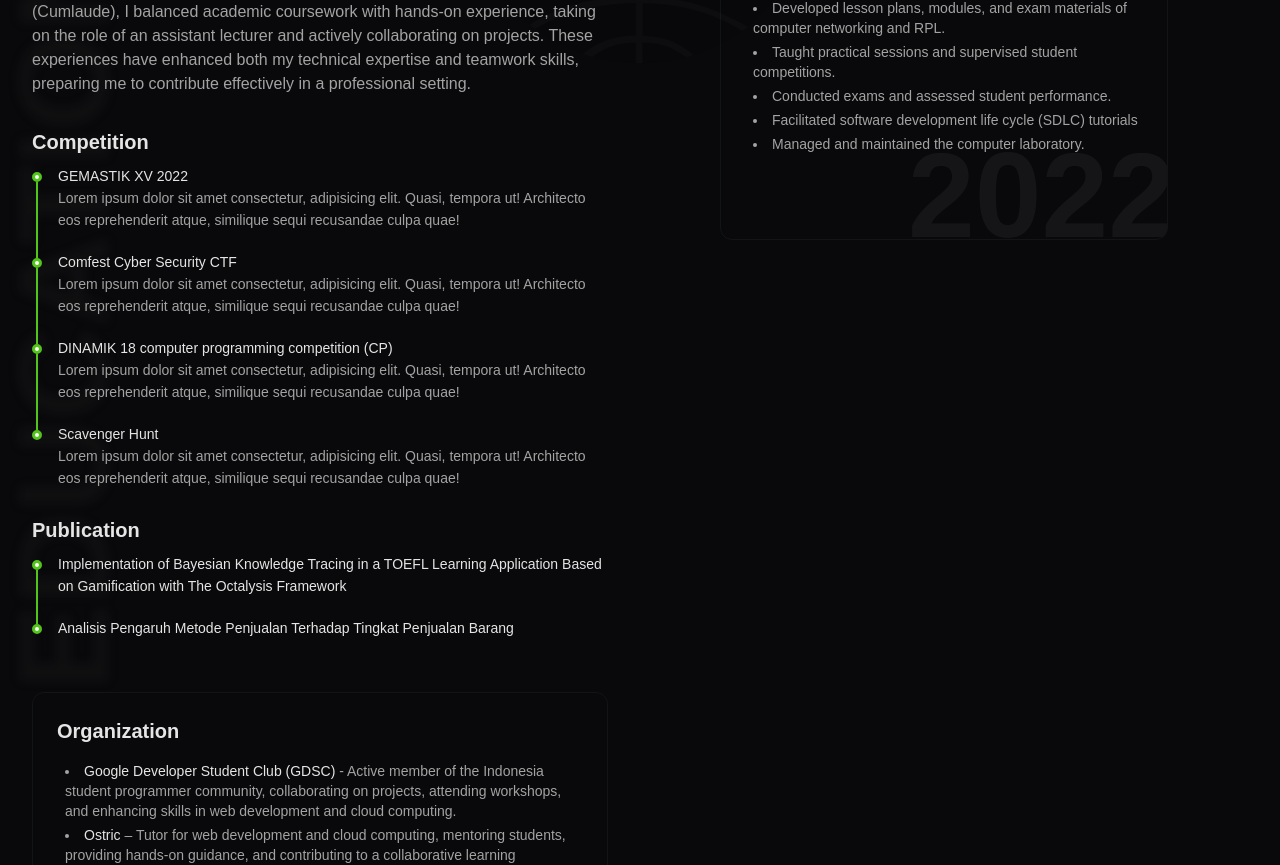
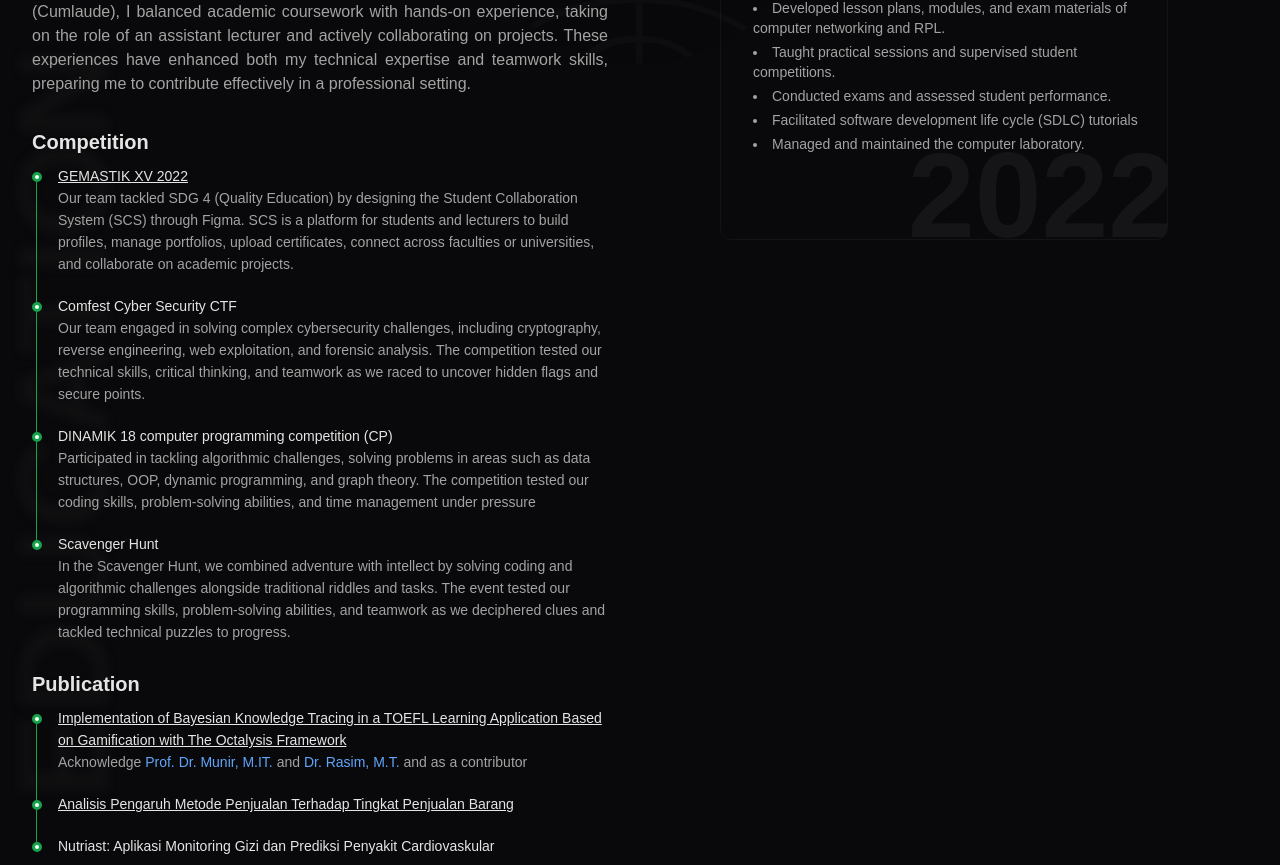
Before and after one commit to rihitoRiku/rikunaru, a Next.js app: page / in a window 1280 px wide. Shown: the part 2117-2982 px from the top of the page. Built offline with nearby package versions, Linux system fonts and the light colour scheme; a web font is replaced by a local one.

Commit message:
Update career description

```diff
--- a/src/app/globals.css
+++ b/src/app/globals.css
@@ -34,6 +34,5 @@
 body {
   color: rgb(229 231 235 / var(--tw-text-opacity, 1));
   /* background-color: #09090b; */
-  @apply bg-white;
   font-family: Arial, Helvetica, sans-serif;
 }
--- a/src/app/page.jsx
+++ b/src/app/page.jsx
@@ -49,14 +49,10 @@ export default function Home() {
     };
   }, [arrow]);
 
-  const customStyles = {
-    borderLeft: "2px solid #52c41a",
-  };
-
   useEffect(() => {
     if (typeof document !== "undefined") {
       document.querySelectorAll(".ant-timeline-item-tail").forEach((el) => {
-        el.style.borderLeft = "2px solid #52c41a";
+        el.style.borderLeft = "1px solid #16a34a";
       });
     }
   }, []);
@@ -343,7 +339,8 @@ export default function Home() {
                   >
                     <div className="absolute bottom-0 right-0 h-16 w-16 rounded-tl-full border-l-2 border-t-2 border-dashed border-transparent border-white opacity-40"></div>
                   </motion.div>
-                  <motion.div ref={lineRef}
+                  <motion.div
+                    ref={lineRef}
                     className="absolute right-0 top-0 flex h-[50%] w-[50%] items-center justify-center p-6"
                     initial={{ opacity: 0, scale: 0.8 }}
                     animate={isLineRefInView ? { opacity: 1, scale: 1 } : {}}
@@ -718,22 +715,27 @@ export default function Home() {
                   {/* Left Column */}
                   <div className="w-full md:max-w-[36rem]">
                     {/* Education Description */}
-                    <div className="w-full text-justify text-secondarytext md:max-w-[36rem] md:text-left">
+                    <div className="w-full text-justify font-light text-secondarytext md:max-w-[36rem]">
                       <p>
                         As a fresh graduate of{" "}
                         <strong className="text-primarytext">
                           Computer Science
                         </strong>{" "}
                         (S.Kom.) from{" "}
-                        <strong className="text-primarytext">
+                        <strong className="text-primarytext hover:text-white">
+                          <a
+                            target="_blank"
+                            href="https://www.topuniversities.com/universities/universitas-pendidikan-indonesia"
+                          >
                             Indonesia University of Education (UPI)
+                          </a>
                         </strong>{" "}
                         (2020 - 2024), I have developed a strong foundation in
                         programming, covering algorithms, object-oriented
                         programming (OOP), databases, and web development.
                         Graduating with a{" "}
                         <strong className="text-primarytext">
-                          GPA of 3.85 out of 4.00
+                          GPA 3.85 of 4.00
                         </strong>{" "}
                         (Cumlaude), I balanced academic coursework with hands-on
                         experience, taking on the role of an assistant lecturer
@@ -754,39 +756,46 @@ export default function Home() {
                           className="font-rethink text-secondarytext"
                           items={[
                             {
-                              color: "green",
+                              color: "#16a34a",
                               children: (
-                                <div>
-                                  <p className="text-primarytext">
+                                <a href="https://www.figma.com/design/O6dXWBa8XhMsblbsY4FqwR/SCS%3A-Student-Science-Club?node-id=0-1&t=y1RgObO6YfG1mPBz-1">
+                                  <p className="text-primarytext underline hover:text-white">
                                     GEMASTIK XV 2022
                                   </p>
-                                  <p>
-                                    Lorem ipsum dolor sit amet consectetur,
-                                    adipisicing elit. Quasi, tempora ut!
-                                    Architecto eos reprehenderit atque,
-                                    similique sequi recusandae culpa quae!
+                                  <p className="text-secondarytext">
+                                    Our team tackled SDG 4 (Quality Education)
+                                    by designing the Student Collaboration
+                                    System (SCS) through Figma. SCS is a
+                                    platform for students and lecturers to build
+                                    profiles, manage portfolios, upload
+                                    certificates, connect across faculties or
+                                    universities, and collaborate on academic
+                                    projects.
                                   </p>
-                                </div>
+                                </a>
                               ),
                             },
                             {
-                              color: "green",
+                              color: "#16a34a",
                               children: (
                                 <div>
                                   <p className="text-primarytext">
                                     Comfest Cyber Security CTF
                                   </p>
                                   <p>
-                                    Lorem ipsum dolor sit amet consectetur,
-                                    adipisicing elit. Quasi, tempora ut!
-                                    Architecto eos reprehenderit atque,
-                                    similique sequi recusandae culpa quae!
+                                    Our team engaged in solving complex
+                                    cybersecurity challenges, including
+                                    cryptography, reverse engineering, web
+                                    exploitation, and forensic analysis. The
+                                    competition tested our technical skills,
+                                    critical thinking, and teamwork as we raced
+                                    to uncover hidden flags and secure points.
                                   </p>
                                 </div>
                               ),
                             },
                             {
-                              color: "green",
+                              color: "#16a34a",
                               children: (
                                 <div>
                                   <p className="text-primarytext">
@@ -794,26 +803,33 @@ export default function Home() {
                                     (CP)
                                   </p>
                                   <p>
-                                    Lorem ipsum dolor sit amet consectetur,
-                                    adipisicing elit. Quasi, tempora ut!
-                                    Architecto eos reprehenderit atque,
-                                    similique sequi recusandae culpa quae!
+                                    Participated in tackling algorithmic
+                                    challenges, solving problems in areas such
+                                    as data structures, OOP, dynamic
+                                    programming, and graph theory. The
+                                    competition tested our coding skills,
+                                    problem-solving abilities, and time
+                                    management under pressure
                                   </p>
                                 </div>
                               ),
                             },
                             {
-                              color: "green",
+                              color: "#16a34a",
                               children: (
                                 <div>
                                   <p className="text-primarytext">
                                     Scavenger Hunt
                                   </p>
                                   <p>
-                                    Lorem ipsum dolor sit amet consectetur,
-                                    adipisicing elit. Quasi, tempora ut!
-                                    Architecto eos reprehenderit atque,
-                                    similique sequi recusandae culpa quae!
+                                    In the Scavenger Hunt, we combined adventure
+                                    with intellect by solving coding and
+                                    algorithmic challenges alongside traditional
+                                    riddles and tasks. The event tested our
+                                    programming skills, problem-solving
+                                    abilities, and teamwork as we deciphered
+                                    clues and tackled technical puzzles to
+                                    progress.
                                   </p>
                                 </div>
                               ),
@@ -829,26 +845,59 @@ export default function Home() {
                           className="font-rethink text-secondarytext"
                           items={[
                             {
-                              color: "green",
+                              color: "#16a34a",
                               children: (
                                 <>
-                                  <p className="text-primarytext">
+                                  <a
+                                    href="http://repository.upi.edu/id/eprint/124309"
+                                    className="text-primarytext underline hover:text-white hover:underline"
+                                  >
                                     Implementation of Bayesian Knowledge Tracing
                                     in a TOEFL Learning Application Based on
                                     Gamification with The Octalysis Framework
+                                  </a>
+                                  <p>
+                                    Acknowledge{" "}
+                                    <a
+                                      target="_blank"
+                                      className="text-blue-400 hover:text-blue-300"
+                                      href="https://scholar.google.com/citations?user=aUezWxYAAAAJ&hl=id&oi=ao"
+                                    >
+                                      Prof. Dr. Munir, M.IT.
+                                    </a>{" "}
+                                    and{" "}
+                                    <a
+                                      target="_blank"
+                                      className="text-blue-400 hover:text-blue-300"
+                                      href="https://scholar.google.com/citations?user=noUN9GIAAAAJ&hl=id&oi=ao"
+                                    >
+                                      Dr. Rasim, M.T.
+                                    </a>{" "}
+                                    and as a contributor
                                   </p>
                                 </>
                               ),
                             },
                             {
-                              color: "green",
+                              color: "#16a34a",
                               children: (
-                                <>
-                                  <p className="text-primarytext">
+                                <a
+                                  target="_blank"
+                                  href="https://jurnal.mdp.ac.id/index.php/forbiswira/article/view/3822"
+                                  className="text-primarytext underline hover:text-white hover:underline"
+                                >
                                   Analisis Pengaruh Metode Penjualan Terhadap
                                   Tingkat Penjualan Barang
+                                </a>
+                              ),
+                            },
+                            {
+                              color: "#16a34a",
+                              children: (
+                                <p className="text-primarytext">
+                                  Nutriast: Aplikasi Monitoring Gizi dan
+                                  Prediksi Penyakit Cardiovaskular
                                 </p>
-                                </>
                               ),
                             },
                           ]}
@@ -946,66 +995,77 @@ export default function Home() {
                   <div className="">
                     <h3 className="mb-4 text-xl font-semibold">Competition</h3>
                     <Timeline
-                      className="text-secondarytext"
+                      className="font-rethink text-secondarytext"
                       items={[
                         {
-                          color: "green",
+                          color: "#16a34a",
                           children: (
-                            <div>
-                              <p className="text-primarytext">
+                            <a href="https://www.figma.com/design/O6dXWBa8XhMsblbsY4FqwR/SCS%3A-Student-Science-Club?node-id=0-1&t=y1RgObO6YfG1mPBz-1">
+                              <p className="text-primarytext underline hover:text-white">
                                 GEMASTIK XV 2022
                               </p>
-                              <p>
-                                Lorem ipsum dolor sit amet consectetur,
-                                adipisicing elit. Quasi, tempora ut! Architecto
-                                eos reprehenderit atque, similique sequi
-                                recusandae culpa quae!
+                              <p className="text-secondarytext">
+                                Our team tackled SDG 4 (Quality Education) by
+                                designing the Student Collaboration System (SCS)
+                                through Figma. SCS is a platform for students
+                                and lecturers to build profiles, manage
+                                portfolios, upload certificates, connect across
+                                faculties or universities, and collaborate on
+                                academic projects.
                               </p>
-                            </div>
+                            </a>
                           ),
                         },
                         {
-                          color: "green",
+                          color: "#16a34a",
                           children: (
                             <div>
                               <p className="text-primarytext">
                                 Comfest Cyber Security CTF
                               </p>
                               <p>
-                                Lorem ipsum dolor sit amet consectetur,
-                                adipisicing elit. Quasi, tempora ut! Architecto
-                                eos reprehenderit atque, similique sequi
-                                recusandae culpa quae!
+                                Our team engaged in solving complex
+                                cybersecurity challenges, including
+                                cryptography, reverse engineering, web
+                                exploitation, and forensic analysis. The
+                                competition tested our technical skills,
+                                critical thinking, and teamwork as we raced to
+                                uncover hidden flags and secure points.
                               </p>
                             </div>
                           ),
                         },
                         {
-                          color: "green",
+                          color: "#16a34a",
                           children: (
                             <div>
                               <p className="text-primarytext">
                                 DINAMIK 18 computer programming competition (CP)
                               </p>
                               <p>
-                                Lorem ipsum dolor sit amet consectetur,
-                                adipisicing elit. Quasi, tempora ut! Architecto
-                                eos reprehenderit atque, similique sequi
-                                recusandae culpa quae!
+                                Participated in tackling algorithmic challenges,
+                                solving problems in areas such as data
+                                structures, OOP, dynamic programming, and graph
+                                theory. The competition tested our coding
+                                skills, problem-solving abilities, and time
+                                management under pressure
                               </p>
                             </div>
                           ),
                         },
                         {
-                          color: "green",
+                          color: "#16a34a",
                           children: (
                             <div>
                               <p className="text-primarytext">Scavenger Hunt</p>
                               <p>
-                                Lorem ipsum dolor sit amet consectetur,
-                                adipisicing elit. Quasi, tempora ut! Architecto
-                                eos reprehenderit atque, similique sequi
-                                recusandae culpa quae!
+                                In the Scavenger Hunt, we combined adventure
+                                with intellect by solving coding and algorithmic
+                                challenges alongside traditional riddles and
+                                tasks. The event tested our programming skills,
+                                problem-solving abilities, and teamwork as we
+                                deciphered clues and tackled technical puzzles
+                                to progress.
                               </p>
                             </div>
                           ),
@@ -1016,29 +1076,62 @@ export default function Home() {
                   <div className="">
                     <h3 className="mb-4 text-xl font-semibold">Publication</h3>
                     <Timeline
-                      className="text-secondarytext"
+                      className="font-rethink text-secondarytext"
                       items={[
                         {
-                          color: "green",
+                          color: "#16a34a",
                           children: (
                             <>
-                              <p className="text-primarytext">
+                              <a
+                                href="http://repository.upi.edu/id/eprint/124309"
+                                className="text-primarytext underline hover:text-white hover:underline"
+                              >
                                 Implementation of Bayesian Knowledge Tracing in
                                 a TOEFL Learning Application Based on
                                 Gamification with The Octalysis Framework
+                              </a>
+                              <p>
+                                Acknowledge{" "}
+                                <a
+                                  target="_blank"
+                                  className="text-blue-400 hover:text-blue-300"
+                                  href="https://scholar.google.com/citations?user=aUezWxYAAAAJ&hl=id&oi=ao"
+                                >
+                                  Prof. Dr. Munir, M.IT.
+                                </a>{" "}
+                                and{" "}
+                                <a
+                                  target="_blank"
+                                  className="text-blue-400 hover:text-blue-300"
+                                  href="https://scholar.google.com/citations?user=noUN9GIAAAAJ&hl=id&oi=ao"
+                                >
+                                  Dr. Rasim, M.T.
+                                </a>{" "}
+                                and as a contributor
                               </p>
                             </>
                           ),
                         },
                         {
-                          color: "green",
+                          color: "#16a34a",
                           children: (
-                            <>
-                              <p className="text-primarytext">
+                            <a
+                              target="_blank"
+                              href="https://jurnal.mdp.ac.id/index.php/forbiswira/article/view/3822"
+                              className="text-primarytext underline hover:text-white hover:underline"
+                            >
                               Analisis Pengaruh Metode Penjualan Terhadap
                               Tingkat Penjualan Barang
+                            </a>
+                          ),
+                        },
+                        {
+                          color: "#16a34a",
+                          children: (
+                            <p className="text-primarytext">
+                              Nutriast: Aplikasi Monitoring Gizi dan Prediksi
+                              Penyakit Cardiovaskular
                             </p>
-                            </>
                           ),
                         },
                       ]}
```
Also changed, not shown: src/app/atelier/page.jsx (+10 -10 lines). Lines whose indentation alone changed are shown as unchanged.
